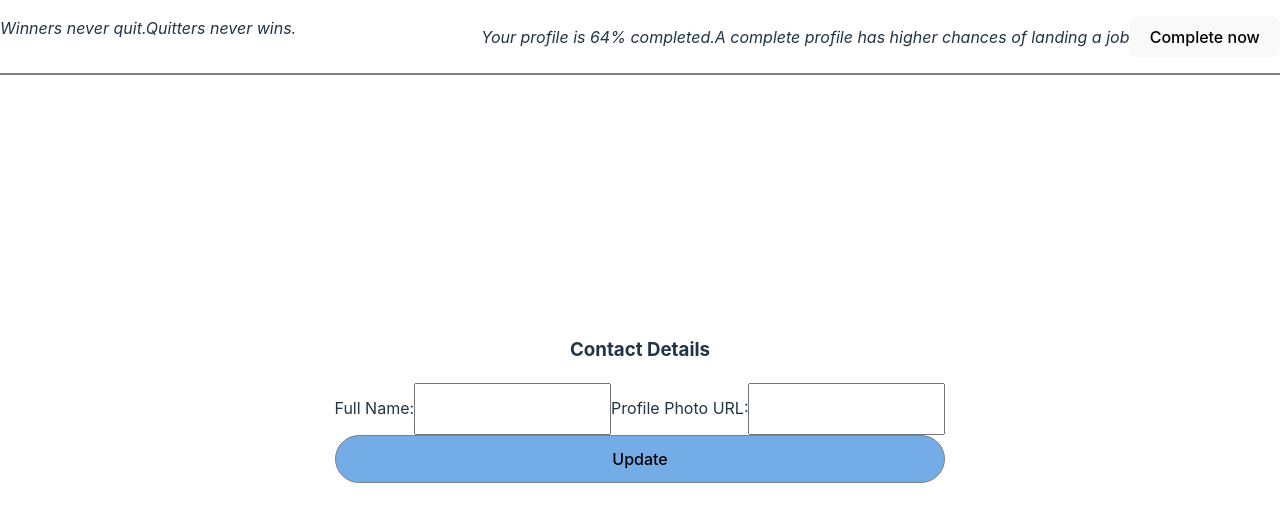
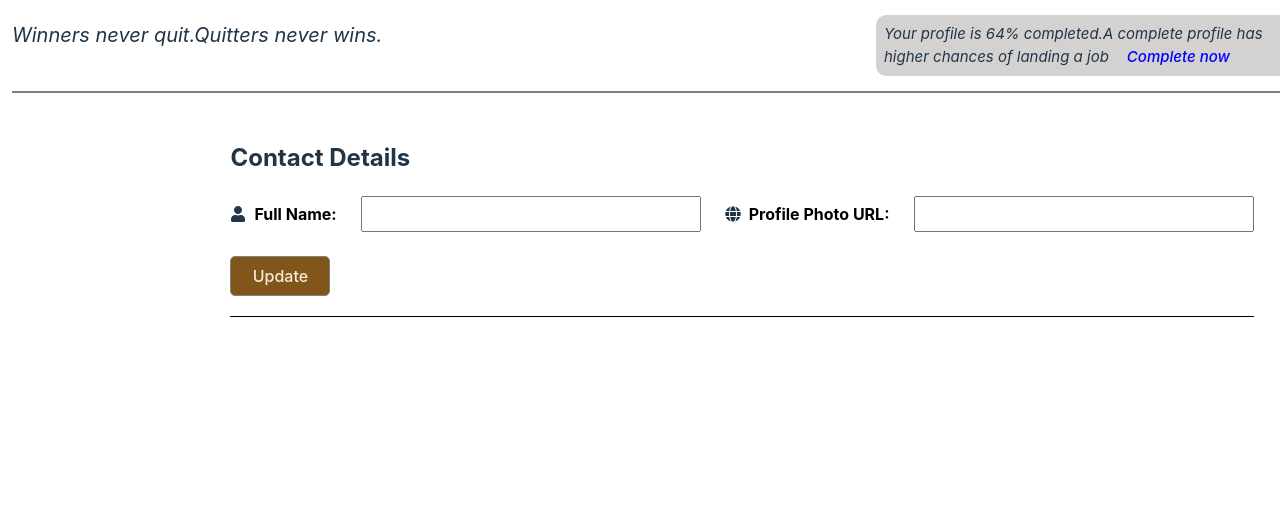
Before and after one commit to IqraMomin/Expense_Tracker_3, a React (Vite) app: page /profile in a window 1280 px wide. Shown: the top 522 px of the page. Built offline with nearby package versions, Linux system fonts and the light colour scheme.

Commit message:
EditingUserData

```diff
--- a/package.json
+++ b/package.json
@@ -12,6 +12,7 @@
   "dependencies": {
     "react": "^18.3.1",
     "react-dom": "^18.3.1",
+    "react-icons": "^5.5.0",
     "react-router-dom": "^5.3.4"
   },
   "devDependencies": {
--- a/src/components/ProfileForm.css
+++ b/src/components/ProfileForm.css
@@ -0,0 +1,39 @@
+.profile-div{
+    position: fixed;
+    top: 15%;
+    right: 2%;
+    display: flex;
+    flex-direction: column;
+    width: 80vw;
+    text-align: left;
+    padding-bottom: 20px;
+    border-bottom: 1px solid black;
+
+}
+.profile-form{
+    display: flex;
+    align-items: center;
+    gap: 1.5rem;
+
+}
+.profile-form label{
+    color: black;
+    font-weight: bold;
+}
+.profile-form input{
+    width: 20rem;
+    height: 1rem;
+}
+.profile-div button{
+    width: 100px;
+    height: 40px;
+    background-color: rgb(128, 86, 27);
+    border-radius: 5px;
+    float: left;
+    color: antiquewhite;
+}
+.icons{
+    display: flex;
+    gap: 0.5rem;
+    align-items: center;
+}
--- a/src/components/ProfileForm.jsx
+++ b/src/components/ProfileForm.jsx
@@ -1,17 +1,55 @@
-import React, { useContext, useRef } from 'react'
+import React, { useContext, useEffect, useRef } from 'react'
 import AuthContext from '../store/auth-context';
+import "./ProfileForm.css"
+import {FaUser,FaGlobe} from "react-icons/fa";
 
 function ProfileForm() {
     const nameInputRef = useRef();
     const photoInputRef = useRef();
     const authCtx = useContext(AuthContext);
+    const token = authCtx.token;
+
+    const fetchData=async()=>{
+        if(!token) return;
+        try{
+            const response = await fetch("https://identitytoolkit.googleapis.com/v1/accounts:lookup?key=AIzaSyDu64KsXOLbIT6KN-z3lc1ieSfC1emiObU",{
+                method:"POST",
+                body:JSON.stringify({
+                    idToken:token
+                }),
+                headers:{
+                    "Content-Type":"application/json"
+                }
+            })
+            if(response.ok){
+                const data =await response.json();
+                console.log(data);
+                nameInputRef.current.value=data.users[0].displayName;
+                photoInputRef.current.value=data.users[0].photoUrl
+            }else{
+                let errorMessage = "Update Failed";
+                if(data && data.error && data.error.message){
+                    errorMessage=data.error.message;
+                    alert(errorMessage);
+                }
+            }
+
+        }catch(err){
+            alert(err);
+
+        }
+
+    }
+    useEffect(()=>{
+        fetchData();
+    },[])
     const formSubmitHandler = async(event)=>{
         event.preventDefault();
         const userData={
-            idToken:authCtx.token,
+            idToken:token,
             displayName:nameInputRef.current.value,
             photoUrl:photoInputRef.current.value,
-            refreshToken:true
+            returnSecureToken:true
         }
         try{
             const response = await fetch("https://identitytoolkit.googleapis.com/v1/accounts:update?key=AIzaSyDu64KsXOLbIT6KN-z3lc1ieSfC1emiObU",{
@@ -24,7 +62,7 @@ function ProfileForm() {
             const data = await response.json();
             if(response.ok){
 
-                console.log(data);
+                console.log("Updated user data:", data);
             }
 
         }catch(err){
@@ -33,13 +71,22 @@ function ProfileForm() {
 
     }
     return (
-        <div>
-            <h3>Contact Details</h3>
+        <div className='profile-div'>
+
+            <h2>Contact Details</h2>
             <form onSubmit={formSubmitHandler}>
+                <div className='profile-form'>
+                    <span className='icons'>
+                    <FaUser className='icon'/>
                 <label htmlFor="name">Full Name:</label>
+                </span>
                 <input id='name' type='text' ref={nameInputRef} required/>
-                <label htmlFor="photo">Profile Photo URL:</label>
+                <span className='icons'>
+                <FaGlobe className='icon'/>
+                <label htmlFor="photo">Profile Photo URL:</label></span>
                 <input id='photo' type='text' ref={photoInputRef} required/>
+                </div>
+                <br/>
                 <button>Update</button>
 
             </form>
--- a/src/components/UI/AuthHeader.css
+++ b/src/components/UI/AuthHeader.css
@@ -7,4 +7,25 @@
     justify-content: space-between;
     font-style: italic;
     border-bottom: 2px solid gray;
+    margin: 0 0.75rem;
 }
+.desc{
+    background-color: rgb(212, 209, 209);
+    max-width: 400px;
+    flex-wrap: wrap;
+    font-size: 15px;
+    text-align: left;
+    border-radius: 10px;
+    padding: 0.5rem;
+}
+.auth-header-div button{
+    background: none;
+    color: blue;
+    font-style: italic;
+    border: none;
+    outline: none;
+    line-height: 0%;
+}
+.title{
+    font-size: 20px;
+}
--- a/src/components/UI/AuthHeader.jsx
+++ b/src/components/UI/AuthHeader.jsx
@@ -4,8 +4,8 @@ import "./AuthHeader.css";
 function AuthHeader(props) {
     return (
         <div className='auth-header-div'>
-            <p>{props.title}</p>
-            <p>{props.description}
+            <p className='title'>{props.title}</p>
+            <p className='desc'>{props.description}
             <button onClick={props.onClick}>{props.text}</button>
             </p>
         </div>
--- a/src/store/auth-context.jsx
+++ b/src/store/auth-context.jsx
@@ -7,10 +7,11 @@ const AuthContext = React.createContext({
 })
 
 export function AuthProvider(props) {
-const [token,setToken] = useState("");
+const [token,setToken] = useState(localStorage.getItem("token"));
 const isLoggedIn = !!token;
 const loginHandler = (token)=>{
     setToken(token);
+    localStorage.setItem("token",token);
 }
 
     const contextValue = {
```
Also changed, not shown: 1 other file (tests, documents, lock files or other folders).
